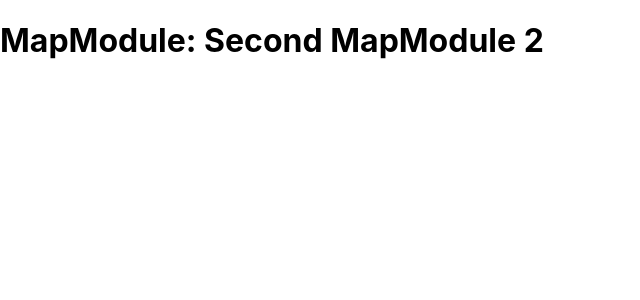
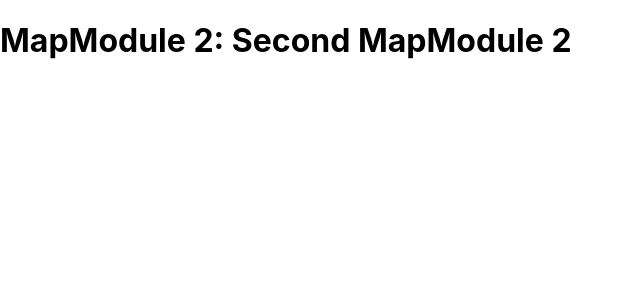
Before and after one commit to vilasp/react-map-module, a React (Create React App) app in the folder map-module/: page / in a window 1280 px wide. Shown: the top 300 px of the page, without its empty margins (0-640 px from the left). Built offline with nearby package versions, Linux system fonts and the light colour scheme.

Commit message:
Updated version in correct spot

```diff
--- a/map-module/src/mapModule.js
+++ b/map-module/src/mapModule.js
@@ -2,7 +2,7 @@ import React from 'react';
 
 function MapModule(props)
 {
- return <h1>MapModule: {props.name}</h1>;
+ return <h1>MapModule 2: {props.name}</h1>;
 }
 
 export default MapModule;
```
